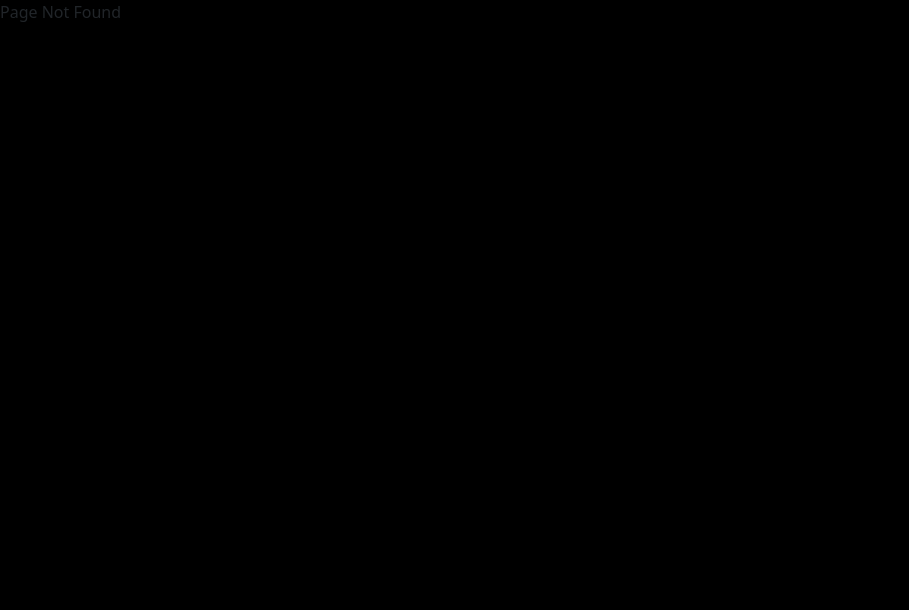
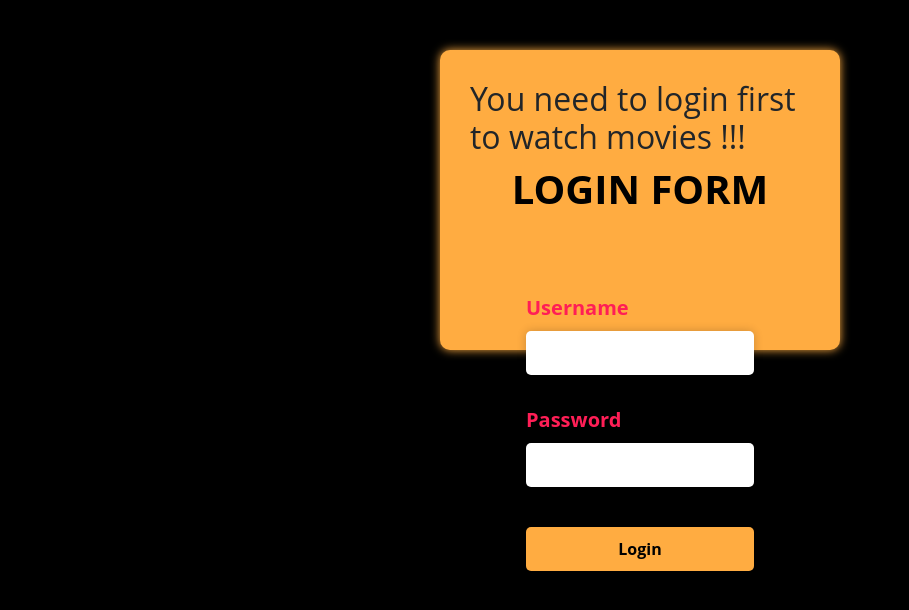
Before and after one commit to Afiffasya/project, a React (Create React App) app: page /login in a window 1280 px wide. Before the commit this address had no page. Shown: the top 610 px of the page, without its empty margins (0-909 px from the left). Built offline with nearby package versions, Linux system fonts and the light colour scheme.

Commit message:
update: animated

```diff
--- a/package.json
+++ b/package.json
@@ -12,9 +12,8 @@
     "react": "^18.2.0",
     "react-bootstrap": "^2.7.0",
     "react-dom": "^18.2.0",
-    "react-router-dom": "^6.8.0",
+    "react-router-dom": "^6.8.1",
     "react-scripts": "5.0.1",
-    "react-slick": "^0.29.0",
     "web-vitals": "^2.1.4",
     "yup": "^0.32.11"
   },
--- a/src/components/Home.js
+++ b/src/components/Home.js
@@ -1,61 +1,25 @@
-import { NavLink } from "react-router-dom";
 import { useEffect, useState } from "react";
 import { getMovieList, searchMovie } from "../api";
-import Carousell from "./carousel";
 import "../style/Home.css";
-import {
-  Container,
-  Navbar,
-  Row,
-  Col,
-  Card,
-  ListGroup,
-  NavDropdown
-} from "react-bootstrap";
+import { Container, Navbar, Row, Col, NavDropdown } from "react-bootstrap";
+import PopularMovieSlider from "./Movies";
+import { useNavigate } from "react-router-dom";
 
 function Home() {
   const [popularMovies, setPopularMovies] = useState([]);
+  const navigate = useNavigate();
+
+  useEffect(() => {
+    if (!localStorage.getItem("sessionId")) {
+      navigate("/");
+    }
+  }, [navigate]);
 
   useEffect(() => {
     getMovieList().then((result) => {
       setPopularMovies(result);
     });
   }, []);
-
-  const PopularMovieList = () => {
-    const [selectedMovie, setSelectedMovie] = useState({});
-
-    const handleShow = (movie) => {
-      setSelectedMovie(movie);
-    };
-
-    return popularMovies.map((movie, i) => {
-      return (
-        <div className="flip-card" onMouseEnter={() => handleShow(movie)}>
-          <div className="flip-card-inner">
-            <div className="flip-card-front">
-              <Card className="movie-card" key={i}>
-                <Card.Body>
-                  <Card.Title className="card-title">{movie.title}</Card.Title>
-                  <Card.Img
-                    variant="top"
-                    src={`${process.env.REACT_APP_BASEIMGURL}/${movie.poster_path}`}
-                    alt=""
-                  />
-                  <ListGroup.Item className="item">Movie Id: {movie.id}</ListGroup.Item>
-                  <ListGroup.Item className="item">Realese: {movie.release_date}</ListGroup.Item>
-                  <ListGroup.Item className="item">Rate: {movie.vote_average}</ListGroup.Item>
-                </Card.Body>
-              </Card>
-            </div>
-            <div className="flip-card-back">Overview:<br></br>
-              {selectedMovie.id === movie.id && selectedMovie.overview}
-            </div>
-          </div>
-        </div>
-      );
-    });
-  };
 
   const handleLogout = () => {
     window.localStorage.removeItem("sessionId");
@@ -68,6 +32,7 @@ function Home() {
       setPopularMovies(query.results);
     }
   };
+  const [searchText, setSearchText] = useState("");
   return (
     <div className="nav">
       <Container fluid style={{ marginBottom: "40px" }}>
@@ -82,21 +47,24 @@ function Home() {
                 <input
                   placeholder="Search your movies"
                   className="Movie-search"
-                  onChange={({ target }) => search(target.value)}
+                  onChange={({ target }) => {
+                    setSearchText(target.value);
+                    search(target.value);
+                  }}
                 />
               </Col>
               <Col xs={6} md={4}>
                 <NavDropdown title="Dashboard" id="nav-dropdown">
-        <NavDropdown.Item>
-        <NavLink to="/profile" className="prof">
+                  <NavDropdown.Item href="/profile" className="prof">
                     Account
-                </NavLink>
                   </NavDropdown.Item>
                   <NavDropdown.Divider />
-        <NavDropdown.Item>
-        <NavLink to="/" className="prof" onClick={handleLogout}>
+                  <NavDropdown.Item
+                    href="/login"
+                    className="prof"
+                    onClick={handleLogout}
+                  >
                     Logout
-                </NavLink>
                   </NavDropdown.Item>
                 </NavDropdown>
               </Col>
@@ -104,9 +72,13 @@ function Home() {
           </Navbar>
         </Row>
       </Container>
-      <Carousell />
+      {searchText.length > 0 && (
+        <div className="search-result-text">
+          <strong>{"Results for " + searchText}</strong>
+        </div>
+      )}
       <div className="Movie-container">
-        <PopularMovieList />
+        <PopularMovieSlider popularMovies={popularMovies} />
       </div>
     </div>
   );
--- a/src/components/LoginForm.js
+++ b/src/components/LoginForm.js
@@ -51,9 +51,12 @@ const LoginForm = () => {
                   const session_id = response.data.session_id;
                   console.log(session_id);
                   if (session_id) {
-                    navigate("/Home");
                     localStorage.setItem("SID", session_id);
-                    alert("Berhasil login dengan session id: " + session_id);
+                    navigate("/");
+                    // window.location.assign("/")
+                    alert(
+                      `Berhasil login sebagai: ${values.username} dengan session id: ${session_id}`
+                    );
                   }
                   setIsLoading(false);
                 })
@@ -109,16 +112,17 @@ const LoginForm = () => {
                   {formik.touched.password && formik.errors.password}
                 </Form.Text>
               </Form.Group>
-      <Button className="btn btn-light submit-btn"
+              <Button
+                className="btn btn-light submit-btn"
                 disabled={!formik.isValid || isLoading}
                 type="submit"
-      >Login
+              >
+                Login
               </Button>
             </Form>
           </div>
         </div>
       </div>
-
     </>
   );
 };
--- /dev/null
+++ b/src/components/Movies.js
@@ -0,0 +1,51 @@
+import React, { useState } from "react";
+import { Card, ListGroup } from "react-bootstrap";
+import "../style/Movies.css";
+
+const PopularMovieList = ({ popularMovies }) => {
+  const [selectedMovie, setSelectedMovie] = useState({});
+
+  const handleShow = (movie) => {
+    setSelectedMovie(movie);
+  };
+
+  return popularMovies.map((movie, i) => {
+    return (
+      <div
+        className="flip-card"
+        key={movie.id}
+        onMouseEnter={() => handleShow(movie)}
+      >
+        <div className="flip-card-inner">
+          <div className="flip-card-front">
+            <Card className="movie-card" key={i}>
+              <Card.Body>
+                <Card.Title className="card-title">{movie.title}</Card.Title>
+                <Card.Img
+                  variant="top"
+                  src={`${process.env.REACT_APP_BASEIMGURL}/${movie.poster_path}`}
+                  alt=""
+                />
+                <ListGroup.Item className="item">
+                  Movie Id: {movie.id}
+                </ListGroup.Item>
+                <ListGroup.Item className="item">
+                  Realese: {movie.release_date}
+                </ListGroup.Item>
+                <ListGroup.Item className="item">
+                  Rate: {movie.vote_average}
+                </ListGroup.Item>
+              </Card.Body>
+            </Card>
+          </div>
+          <div className="flip-card-back">
+            Overview:<br></br>
+            {selectedMovie.id === movie.id && selectedMovie.overview}
+          </div>
+        </div>
+      </div>
+    );
+  });
+};
+
+export default PopularMovieList;
--- a/src/components/Profile.js
+++ b/src/components/Profile.js
@@ -14,15 +14,13 @@ function Profile() {
       setSid(storedSid);
     }
   }, [navigate]);
-// console.log(sid)
   return (
-    <>
-      {sid ? (
-        <h1>You are logged in as {sid}</h1>
-      ) : (
-        <h1>Loading...</h1>
-      )}
-    </>
+    <div className="message">
+      {sid ? <h1>You are logged in as {sid}</h1> : <h1>Loading...</h1>}
+      <button onClick={() => navigate("/")}><svg class="back-icon" xmlns="http://www.w3.org/2000/svg" viewBox="0 0 20 20">
+    <path d="M9.707 16.707a1 1 0 01-1.414 0l-6-6a1 1 0 010-1.414l6-6a1 1 0 011.414 1.414L5.414 10l5.293 5.293a1 1 0 010 1.414z"/>
+  </svg>Go to Home</button>
+    </div>
   );
 }
 
--- a/src/components/carousel.js
+++ b/src/components/carousel.js
@@ -2,7 +2,10 @@ import Carousel from "react-bootstrap/Carousel";
 
 function Carousell() {
   return (
-    <div className="caro" style={{ textAlign: "center", margin: "auto", width: "100vh" }}>
+    <div
+      className="caro"
+      style={{ textAlign: "center", margin: "auto", width: "100vh" }}
+    >
       <Carousel slide={false}>
         <Carousel.Item interval={3500}>
           <img
--- a/src/index.js
+++ b/src/index.js
@@ -7,14 +7,13 @@ import LoginForm from "../src/components/LoginForm";
 import Home from "./components/Home";
 import Profile from "./components/Profile";
 import App from "./App";
-// import { Navigate } from "react-router-dom";
 
 const router = createBrowserRouter([
   {
     path: "/",
     element: (
       <>
-        <LoginForm />
+        <Home />
         <Outlet />
       </>
     ),
@@ -25,8 +24,8 @@ const router = createBrowserRouter([
     element: <Profile />,
   },
   {
-    path: "/Home",
-    element: <Home />,
+    path: "/login",
+    element: <LoginForm />,
   },
   {
     path: "/App",
--- a/src/style/Home.css
+++ b/src/style/Home.css
@@ -44,69 +44,6 @@
     flex-wrap: wrap;
     cursor: pointer;
   }
-  .movie-card img {
-    width: 100%;
-    height: 30vh;
-    margin-bottom: 1rem;
-  }
-  .card-title {
-    font-size: 1.5rem;
-    font-weight: bold;
-    margin-bottom: 1rem;
-    height: 50px;
-  }
-  .item {
-    font-weight: bold;
-  }
-  .movie-card {
-    perspective: 1000px;
-    width: 19rem;
-    text-align: center;
-    background-color: #FFAC41;
-    border-radius: 10px;
-  }
-  .card-body {
-    position: relative;
-    transform-style: preserve-3d;
-    backface-visibility: hidden;
-    transition: all 0.5s ease;
-  }
-  .flip-card {
-    perspective: 1000px;
-    position: relative;
-    width: 19rem;
-    margin: 15px;
-    background-color: #FFAC41;
-    height: 450px;
-    border-radius: 10px;
-  }
-
-  .flip-card-inner {
-    position: absolute;
-    width: 100%;
-    height: 100%;
-    transition: transform 0.6s;
-    transform-style: preserve-3d;
-  }
-
-  .flip-card:hover .flip-card-inner {
-    transform: rotateY(180deg);
-  }
-
-  .flip-card-front, .flip-card-back {
-    position: absolute;
-    width: 100%;
-    height: 100%;
-    backface-visibility: hidden;
-  }
-  .flip-card-back {
-    background-color: #FFAC41;
-    color: #000000;
-    font-weight: bold;
-    transform: rotateY(180deg);
-    z-index: 1;
-    border-radius: 10px;
-  }
   .prof {
     text-decoration: none;
     color: #FFAC41;
@@ -117,3 +54,7 @@
   .prof:hover {
     color: #000000;
   }
+  .search-result-text {
+    font-size: 35px;
+    color: #8d550c;
+  }
--- a/src/style/Loginstyle.css
+++ b/src/style/Loginstyle.css
@@ -1,4 +1,4 @@
-body {
+/* body {
     background-color: #000000;
 }
 h2 {
@@ -58,3 +58,79 @@ h2 {
     width: 49.6vh;
     border-color: #323232;
   }
+   */
+
+
+
+   body {
+    font-family: "Open Sans", sans-serif;
+    background-color: #000000;
+  }
+
+  .log {
+    width: 400px;
+    height: 300px;
+    margin: 50px auto;
+    padding: 30px;
+    background-color: #FFAC41;
+    border-radius: 10px;
+    box-shadow: 0px 0px 10px 0px #FFAC41;
+  }
+
+  .form-box {
+    display: flex;
+    flex-direction: column;
+    align-items: center;
+    justify-content: center;
+  }
+  .Label {
+    font-weight: bold;
+    color: #FF1E56;
+    font-size: 20px;
+    margin-top: 10px;
+}
+  .form-box h1 {
+    color: #000;
+    font-weight: bold;
+    text-transform: uppercase;
+    margin-bottom: 40px;
+  }
+
+  .form-box .form-control {
+    width: 100%;
+    padding: 10px;
+    margin-bottom: 20px;
+    border-radius: 5px;
+    border: none;
+    box-shadow: 0px 0px 10px 0px #0003;
+  }
+
+  .form-box .submit-btn {
+    width: 100%;
+    padding: 10px;
+    margin-top: 20px;
+    border-radius: 5px;
+    border: none;
+    background-color: #FFAC41;
+    color: #000000;
+    font-weight: bold;
+    cursor: pointer;
+    transition: 0.5s;
+  }
+
+  .form-box .submit-btn:hover {
+    background-color: #fff;
+    color: #000000;
+    border: 2px solid #000000;
+  }
+
+  .error-text {
+    color: red;
+    font-weight: bold;
+    margin-top: 5px;
+  }
+
+  .form-box1 {
+    margin-top: 30px;
+    /* background-color: #FF1E56; */
+  }
--- /dev/null
+++ b/src/style/Movies.css
@@ -0,0 +1,66 @@
+.Movie-container {
+  margin-top: 5vh;
+}
+.movie-card img {
+    width: 100%;
+    height: 30vh;
+    margin-bottom: 1rem;
+  }
+  .card-title {
+    font-size: 1.5rem;
+    font-weight: bold;
+    margin-bottom: 1rem;
+    height: 50px;
+  }
+  .item {
+    font-weight: bold;
+  }
+  .movie-card {
+    perspective: 1000px;
+    width: 19rem;
+    text-align: center;
+    background-color: #FFAC41;
+    border-radius: 10px;
+  }
+  .card-body {
+    position: relative;
+    transform-style: preserve-3d;
+    backface-visibility: hidden;
+    transition: all 0.5s ease;
+  }
+  .flip-card {
+    perspective: 1000px;
+    position: relative;
+    width: 19rem;
+    margin: 15px;
+    background-color: #FFAC41;
+    height: 450px;
+    border-radius: 10px;
+  }
+
+  .flip-card-inner {
+    position: absolute;
+    width: 100%;
+    height: 100%;
+    transition: transform 0.6s;
+    transform-style: preserve-3d;
+  }
+
+  .flip-card:hover .flip-card-inner {
+    transform: rotateY(180deg);
+  }
+
+  .flip-card-front, .flip-card-back {
+    position: absolute;
+    width: 100%;
+    height: 100%;
+    backface-visibility: hidden;
+  }
+  .flip-card-back {
+    background-color: #FFAC41;
+    color: #000000;
+    font-weight: bold;
+    transform: rotateY(180deg);
+    z-index: 1;
+    border-radius: 10px;
+  }
--- a/src/style/Profile.css
+++ b/src/style/Profile.css
@@ -1,4 +1,52 @@
-h1 {
-    color: white;
-    margin-top: 0;
-}
+
+.message {
+    background-color: #fff;
+    box-shadow: 0 10px 20px rgba(0,0,0,0.19), 0 6px 6px rgba(0,0,0,0.23);
+    border-radius: 10px;
+    padding: 40px;
+    margin-bottom: 50px;
+  }
+
+  .message h1 {
+    font-size: 36px;
+    color: #333;
+    margin-bottom: 20px;
+  }
+
+  .message p {
+    font-size: 18px;
+    color: #999;
+    line-height: 1.5;
+    margin: 20px;
+  }
+
+
+  button {
+    background-color: #4CAF50;
+    color: #fff;
+    border: none;
+    border-radius: 5px;
+    padding: 10px 20px;
+    cursor: pointer;
+    font-size: 18px;
+    font-weight: bold;
+    box-shadow: 0px 4px 4px rgba(0,0,0,0.2);
+    transition: all 0.3s ease-in-out;
+    display: inline-flex;
+    align-items: center;
+  }
+
+  button:hover {
+    transform: translateY(-2px);
+    box-shadow: 0px 8px 8px rgba(0,0,0,0.2);
+  }
+
+  button:active {
+    transform: translateY(0px);
+    box-shadow: 0px 4px 4px rgba(0,0,0,0.2);
+  }
+
+  .back-icon {
+    margin-right: 10px;
+    fill: #fff;
+  }
```
Also changed, not shown: 1 other file (tests, documents, lock files or other folders). Lines whose indentation alone changed are shown as unchanged.
